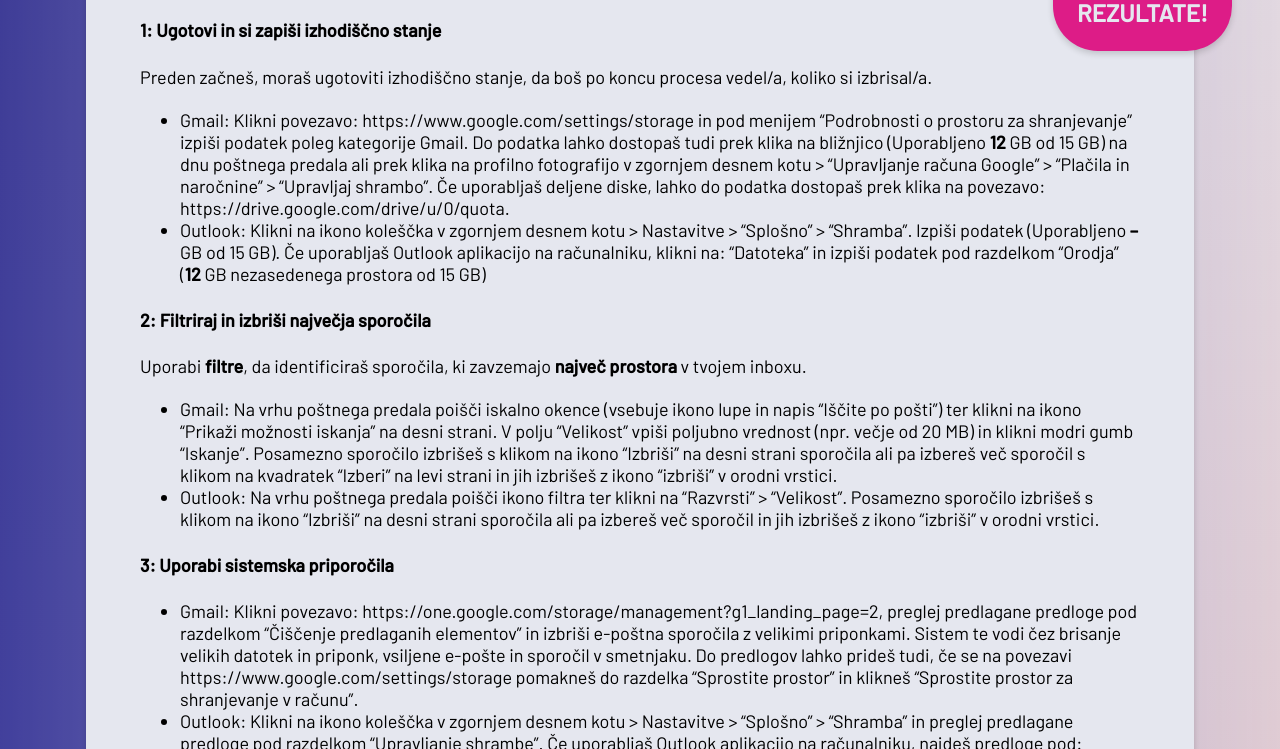
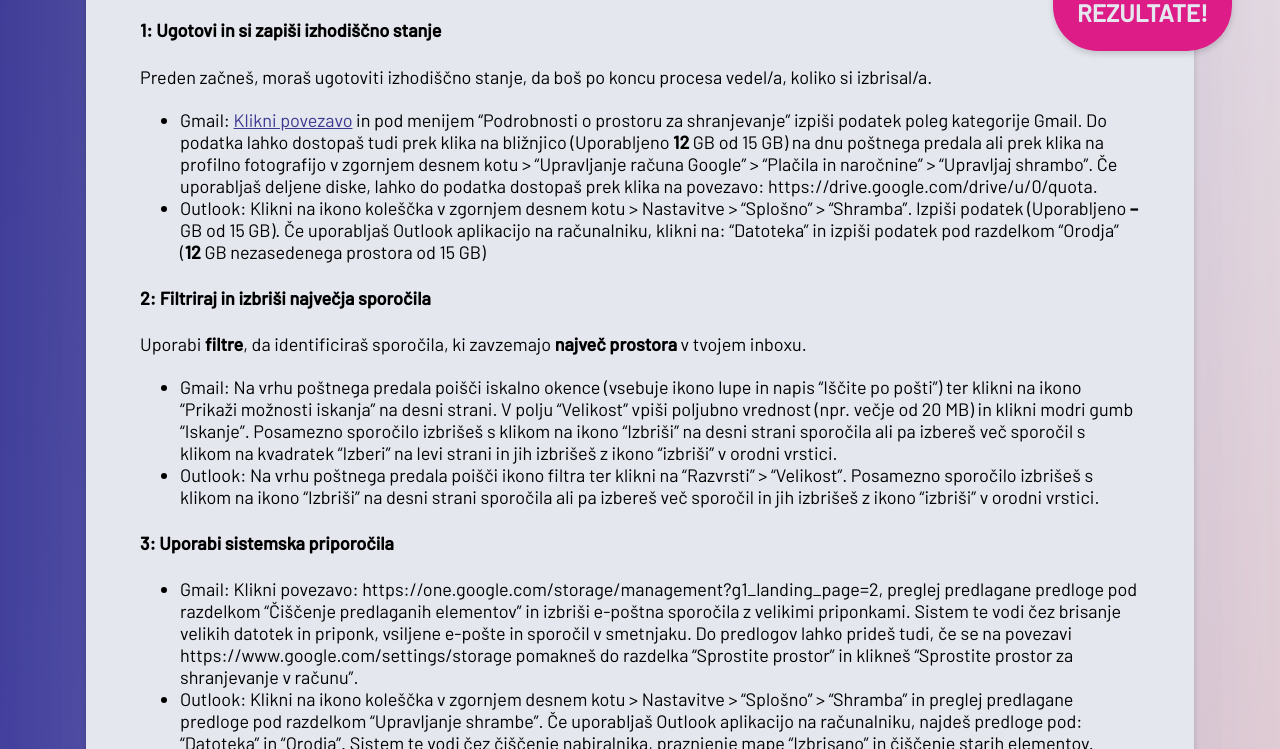
Before and after one commit to ewba/dcd-si, a Jekyll site: the page built from navodila-za-ciscenje.md, in a window 1280 px wide and 900 px high, scrolled down 685 px, cut to the strip 151-900 px from the top of the window. Built offline with Jekyll 4.4.1, drawn with Linux system fonts in a browser that asks for light colours.

Commit message:
Update navodila-za-ciscenje.md

```diff
--- a/navodila-za-ciscenje.md
+++ b/navodila-za-ciscenje.md
@@ -19,7 +19,7 @@ co2: x
 
 #### 1: Ugotovi in si zapiši izhodiščno stanje
 Preden začneš, moraš ugotoviti izhodiščno stanje, da boš po koncu procesa vedel/a, koliko si izbrisal/a.
-- Gmail: Klikni povezavo: https://www.google.com/settings/storage in pod menijem "Podrobnosti o prostoru za shranjevanje" izpiši podatek poleg kategorije Gmail. Do podatka lahko dostopaš tudi prek klika na bližnjico (Uporabljeno **12** GB od 15 GB) na dnu poštnega predala ali prek klika na profilno fotografijo v zgornjem desnem kotu > "Upravljanje računa Google" > “Plačila in naročnine" > "Upravljaj shrambo". Če uporabljaš deljene diske, lahko do podatka dostopaš prek klika na povezavo: https://drive.google.com/drive/u/0/quota.
+- Gmail: [Klikni povezavo](https://www.google.com/settings/storage) in pod menijem "Podrobnosti o prostoru za shranjevanje" izpiši podatek poleg kategorije Gmail. Do podatka lahko dostopaš tudi prek klika na bližnjico (Uporabljeno **12** GB od 15 GB) na dnu poštnega predala ali prek klika na profilno fotografijo v zgornjem desnem kotu > "Upravljanje računa Google" > “Plačila in naročnine" > "Upravljaj shrambo". Če uporabljaš deljene diske, lahko do podatka dostopaš prek klika na povezavo: https://drive.google.com/drive/u/0/quota.
 - Outlook: Klikni na ikono koleščka v zgornjem desnem kotu > Nastavitve > "Splošno" > "Shramba". Izpiši podatek (Uporabljeno **--** GB od 15 GB). Če uporabljaš Outlook aplikacijo na računalniku, klikni na: “Datoteka” in izpiši podatek pod razdelkom “Orodja” (**12** GB nezasedenega prostora od 15 GB)
 
 #### 2: Filtriraj in izbriši največja sporočila
```
